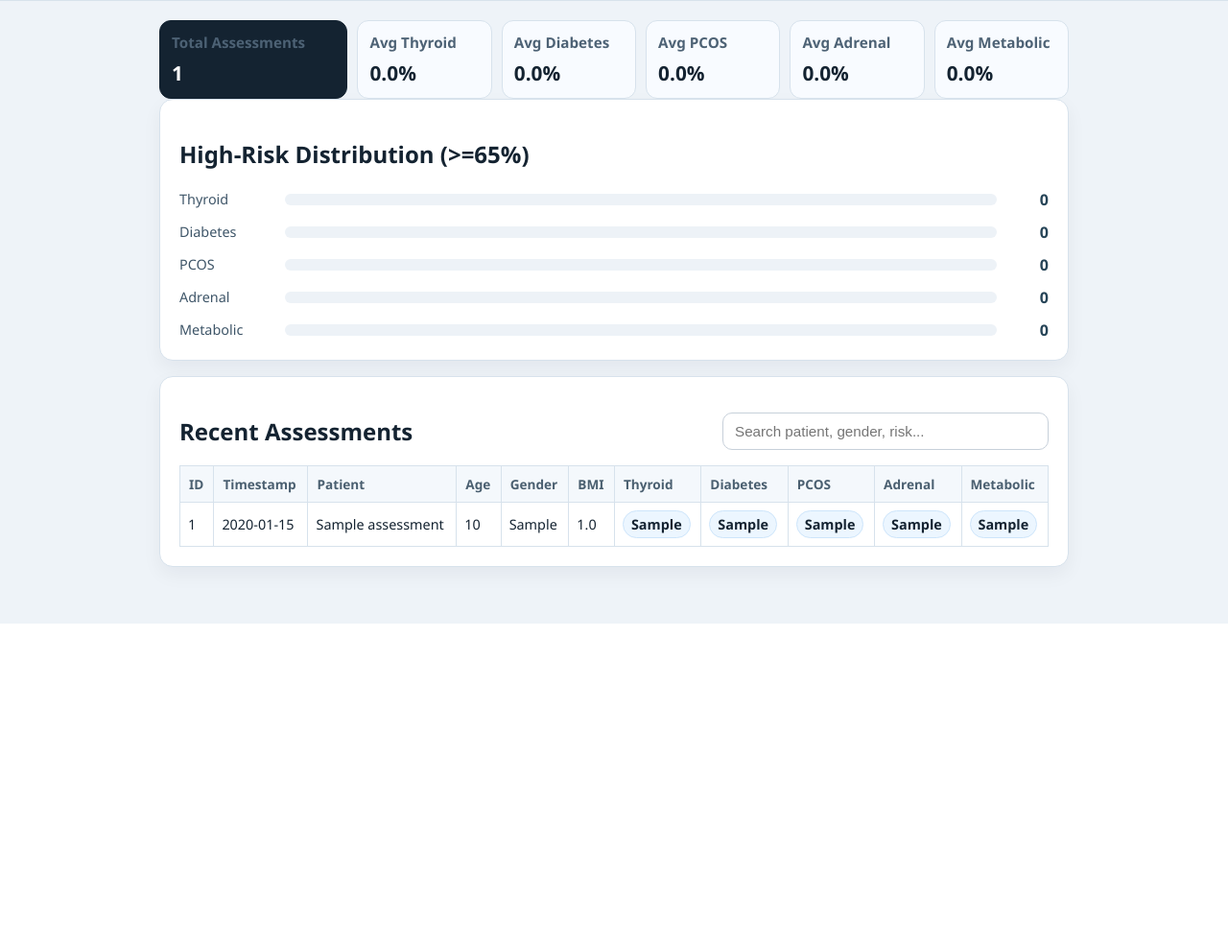
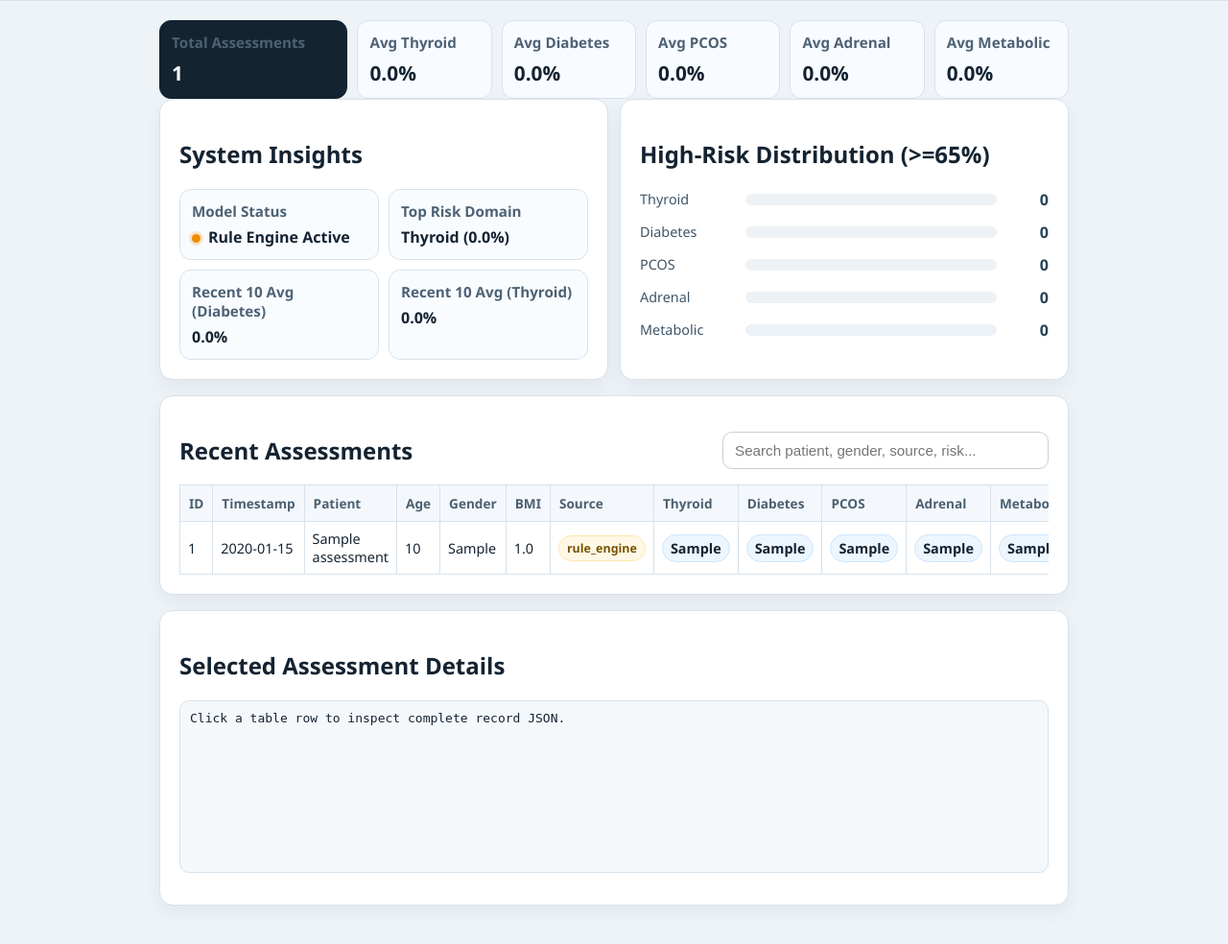
Before and after one commit to Ravikant-1811/AI-Driven-Endocrine-Risk-Analysis, a Flask app: page /admin in a window 1280 px wide. Shown: the part 150-1134 px from the top of the page at 96% size. Before the commit the page ends 800 px from the top, so only its background shows below. Run offline with Flask 3, Linux system fonts and the light colour scheme; the visitor is signed in with stand-in values (Sample User, id 1); tables that the repository leaves empty hold one stand-in row (values such as "Sample post").

Commit message:
Deliver advanced admin dashboard with model-status insights, source tracking, interactive detail view, and richer analytics

```diff
--- a/backend/models/assessment_model.py
+++ b/backend/models/assessment_model.py
@@ -39,7 +39,8 @@ def get_dashboard_assessments(limit: int | None = None):
     conn = get_connection()
     query = (
         "SELECT id, created_at, patient_name, age, gender, bmi, "
-        "thyroid_risk, diabetes_risk, pcos_risk, adrenal_risk, metabolic_risk "
+        "thyroid_risk, diabetes_risk, pcos_risk, adrenal_risk, metabolic_risk, "
+        "result_json "
         "FROM assessments ORDER BY id DESC"
     )
     if limit is not None:
--- a/backend/routes/admin_routes.py
+++ b/backend/routes/admin_routes.py
@@ -1,9 +1,11 @@
 from functools import wraps
+import json
 
 from flask import Blueprint, Response, current_app, jsonify, redirect, render_template, request, session, url_for
 
 from ..models.assessment_model import get_all_assessment_rows, get_all_assessments_json, get_dashboard_assessments
 from ..services.analytics_service import build_dashboard_stats
+from ..services.model_inference import model_available
 from ..services.report_service import assessments_to_csv
 
 admin_bp = Blueprint("admin", __name__)
@@ -44,9 +46,25 @@ def admin_logout():
 @admin_bp.route("/admin")
 @admin_required
 def admin_dashboard():
-    rows = get_dashboard_assessments(limit=200)
-    stats = build_dashboard_stats([dict(r) for r in rows])
-    return render_template("admin_dashboard.html", assessments=rows, stats=stats)
+    rows_raw = get_dashboard_assessments(limit=200)
+    rows = []
+    for r in rows_raw:
+        item = dict(r)
+        source = "rule_engine"
+        if item.get("result_json"):
+            try:
+                source = json.loads(item["result_json"]).get("prediction_source", "rule_engine")
+            except Exception:
+                source = "rule_engine"
+        item["prediction_source"] = source
+        rows.append(item)
+    stats = build_dashboard_stats(rows)
+    return render_template(
+        "admin_dashboard.html",
+        assessments=rows,
+        stats=stats,
+        model_ready=model_available(),
+    )
 
 
 @admin_bp.route("/api/admin/assessments")
--- a/backend/services/analytics_service.py
+++ b/backend/services/analytics_service.py
@@ -14,11 +14,25 @@ def _to_pct(val: Any) -> int:
 def build_dashboard_stats(rows: Iterable[dict]) -> Dict[str, Any]:
     rows = list(rows)
     count = len(rows)
-    stats = {"total_assessments": count, "avg_scores": {}, "high_risk_counts": {}}
+    stats = {
+        "total_assessments": count,
+        "avg_scores": {},
+        "high_risk_counts": {},
+        "top_risk_domain": None,
+        "top_risk_avg": 0,
+        "recent_10_avg": {},
+    }
 
     for key in TARGETS:
         values = [_to_pct(r.get(key)) for r in rows]
         stats["avg_scores"][key] = round(sum(values) / count, 1) if count else 0
         stats["high_risk_counts"][key] = sum(1 for v in values if v >= 65)
+        recent_vals = values[:10]
+        stats["recent_10_avg"][key] = round(sum(recent_vals) / len(recent_vals), 1) if recent_vals else 0
+
+    if stats["avg_scores"]:
+        top_key = max(stats["avg_scores"], key=lambda k: stats["avg_scores"][k])
+        stats["top_risk_domain"] = top_key
+        stats["top_risk_avg"] = stats["avg_scores"][top_key]
 
     return stats
--- a/backend/static/css/styles.css
+++ b/backend/static/css/styles.css
@@ -232,6 +232,40 @@ input, select, textarea {
 .stats-grid-hero {
   grid-template-columns: 1.4fr repeat(5, 1fr);
 }
+.admin-panels {
+  display: grid;
+  grid-template-columns: 1fr 1fr;
+  gap: 12px;
+}
+.insight-grid {
+  display: grid;
+  grid-template-columns: 1fr 1fr;
+  gap: 10px;
+}
+.insight-item {
+  border: 1px solid var(--line);
+  border-radius: 12px;
+  padding: 12px;
+  background: #f9fcff;
+}
+.insight-item h3 {
+  margin: 0 0 6px;
+  font-size: 0.95rem;
+  color: #4d6275;
+}
+.insight-item p {
+  margin: 0;
+  font-weight: 600;
+}
+.status-dot {
+  display: inline-block;
+  width: 9px;
+  height: 9px;
+  border-radius: 50%;
+  margin-right: 8px;
+}
+.status-dot.on { background: #2f9e44; box-shadow: 0 0 0 3px rgba(47, 158, 68, 0.18); }
+.status-dot.off { background: #f08c00; box-shadow: 0 0 0 3px rgba(240, 140, 0, 0.2); }
 .stat-card {
   border: 1px solid var(--line);
   border-radius: 12px;
@@ -302,6 +336,27 @@ input, select, textarea {
   border: 1px solid #cde5fb;
   font-weight: 600;
 }
+.source-pill {
+  display: inline-block;
+  padding: 4px 8px;
+  border-radius: 999px;
+  border: 1px solid transparent;
+  font-weight: 600;
+  font-size: 0.78rem;
+}
+.source-ml {
+  color: #0d5f40;
+  background: #e8faef;
+  border-color: #c8efd7;
+}
+.source-rule {
+  color: #765300;
+  background: #fff8e7;
+  border-color: #ffe6ad;
+}
+.row-click { cursor: pointer; }
+.row-click:hover td { background: #f4f9ff; }
+#detail-card pre { min-height: 180px; }
 .table-wrap { overflow-x: auto; }
 table { width: 100%; border-collapse: collapse; }
 th {
@@ -330,6 +385,8 @@ pre { background: #f5f8fb; border: 1px solid var(--line); padding: 10px; border-
   .feature-strip { grid-template-columns: 1fr; }
   .form-layout { grid-template-columns: 1fr; }
   .stats-grid-hero { grid-template-columns: 1fr 1fr; }
+  .admin-panels { grid-template-columns: 1fr; }
+  .insight-grid { grid-template-columns: 1fr; }
   .risk-bar-row { grid-template-columns: 88px 1fr 40px; }
   .table-top { flex-direction: column; align-items: stretch; }
 }
--- a/backend/templates/admin_dashboard.html
+++ b/backend/templates/admin_dashboard.html
@@ -33,6 +33,29 @@
       <article class="stat-card"><h3>Avg Metabolic</h3><p>{{ stats.avg_scores.metabolic_risk }}%</p></article>
     </section>
 
+    <section class="admin-panels">
+      <section class="card">
+        <h2>System Insights</h2>
+        <div class="insight-grid">
+          <article class="insight-item">
+            <h3>Model Status</h3>
+            <p><span class="status-dot {{ 'on' if model_ready else 'off' }}"></span>{{ 'ML Model Active' if model_ready else 'Rule Engine Active' }}</p>
+          </article>
+          <article class="insight-item">
+            <h3>Top Risk Domain</h3>
+            <p>{{ (stats.top_risk_domain or 'n/a').replace('_risk', '').title() }} ({{ stats.top_risk_avg }}%)</p>
+          </article>
+          <article class="insight-item">
+            <h3>Recent 10 Avg (Diabetes)</h3>
+            <p>{{ stats.recent_10_avg.diabetes_risk }}%</p>
+          </article>
+          <article class="insight-item">
+            <h3>Recent 10 Avg (Thyroid)</h3>
+            <p>{{ stats.recent_10_avg.thyroid_risk }}%</p>
+          </article>
+        </div>
+      </section>
+
       <section class="card">
         <h2>High-Risk Distribution (>=65%)</h2>
         <div class="risk-bars">
@@ -63,25 +86,27 @@
           </div>
         </div>
       </section>
+    </section>
 
     <section class="card">
       <div class="table-top">
         <h2>Recent Assessments</h2>
-        <input id="table-search" class="table-search" type="text" placeholder="Search patient, gender, risk..." />
+        <input id="table-search" class="table-search" type="text" placeholder="Search patient, gender, source, risk..." />
       </div>
       <div class="table-wrap">
         <table id="assessments-table">
           <thead>
             <tr>
               <th>ID</th><th>Timestamp</th><th>Patient</th><th>Age</th><th>Gender</th><th>BMI</th>
-              <th>Thyroid</th><th>Diabetes</th><th>PCOS</th><th>Adrenal</th><th>Metabolic</th>
+              <th>Source</th><th>Thyroid</th><th>Diabetes</th><th>PCOS</th><th>Adrenal</th><th>Metabolic</th>
             </tr>
           </thead>
           <tbody>
             {% for a in assessments %}
-            <tr>
+            <tr class="row-click" data-row='{{ a | tojson | safe }}'>
               <td>{{ a.id }}</td><td>{{ a.created_at }}</td><td>{{ a.patient_name }}</td><td>{{ a.age }}</td>
               <td>{{ a.gender }}</td><td>{{ a.bmi }}</td>
+              <td><span class="source-pill {{ 'source-ml' if a.prediction_source == 'ml_model' else 'source-rule' }}">{{ a.prediction_source }}</span></td>
               <td><span class="risk-pill">{{ a.thyroid_risk }}</span></td>
               <td><span class="risk-pill">{{ a.diabetes_risk }}</span></td>
               <td><span class="risk-pill">{{ a.pcos_risk }}</span></td>
@@ -93,11 +118,18 @@
         </table>
       </div>
     </section>
+
+    <section class="card" id="detail-card">
+      <h2>Selected Assessment Details</h2>
+      <pre id="detail-json">Click a table row to inspect complete record JSON.</pre>
+    </section>
   </main>
 
   <script>
     const searchInput = document.getElementById("table-search");
     const table = document.getElementById("assessments-table");
+    const detailBox = document.getElementById("detail-json");
+
     if (searchInput && table) {
       searchInput.addEventListener("input", () => {
         const q = searchInput.value.toLowerCase().trim();
@@ -106,6 +138,17 @@
         });
       });
     }
+
+    table.querySelectorAll("tbody tr.row-click").forEach((row) => {
+      row.addEventListener("click", () => {
+        const payload = row.getAttribute("data-row");
+        try {
+          detailBox.textContent = JSON.stringify(JSON.parse(payload), null, 2);
+        } catch {
+          detailBox.textContent = payload || "No data";
+        }
+      });
+    });
   </script>
 </body>
 </html>
```
Lines whose indentation alone changed are shown as unchanged.
